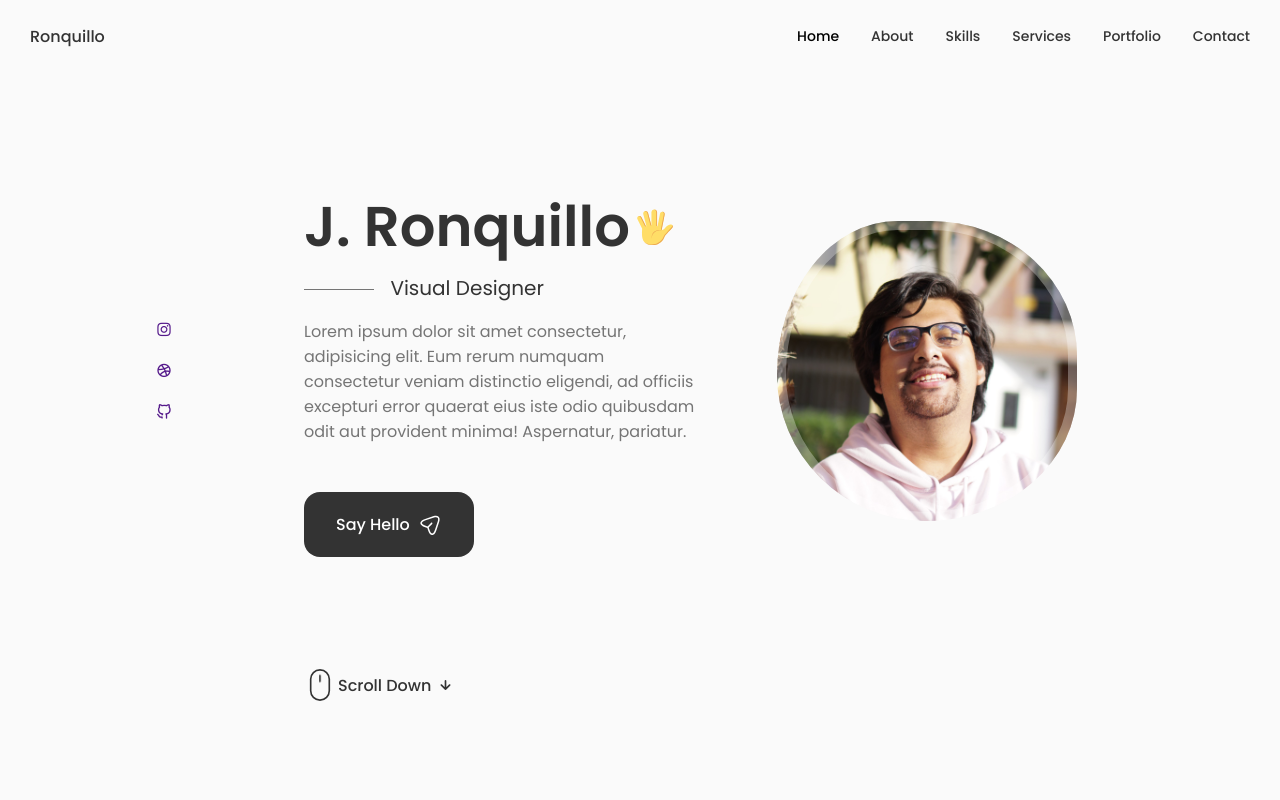
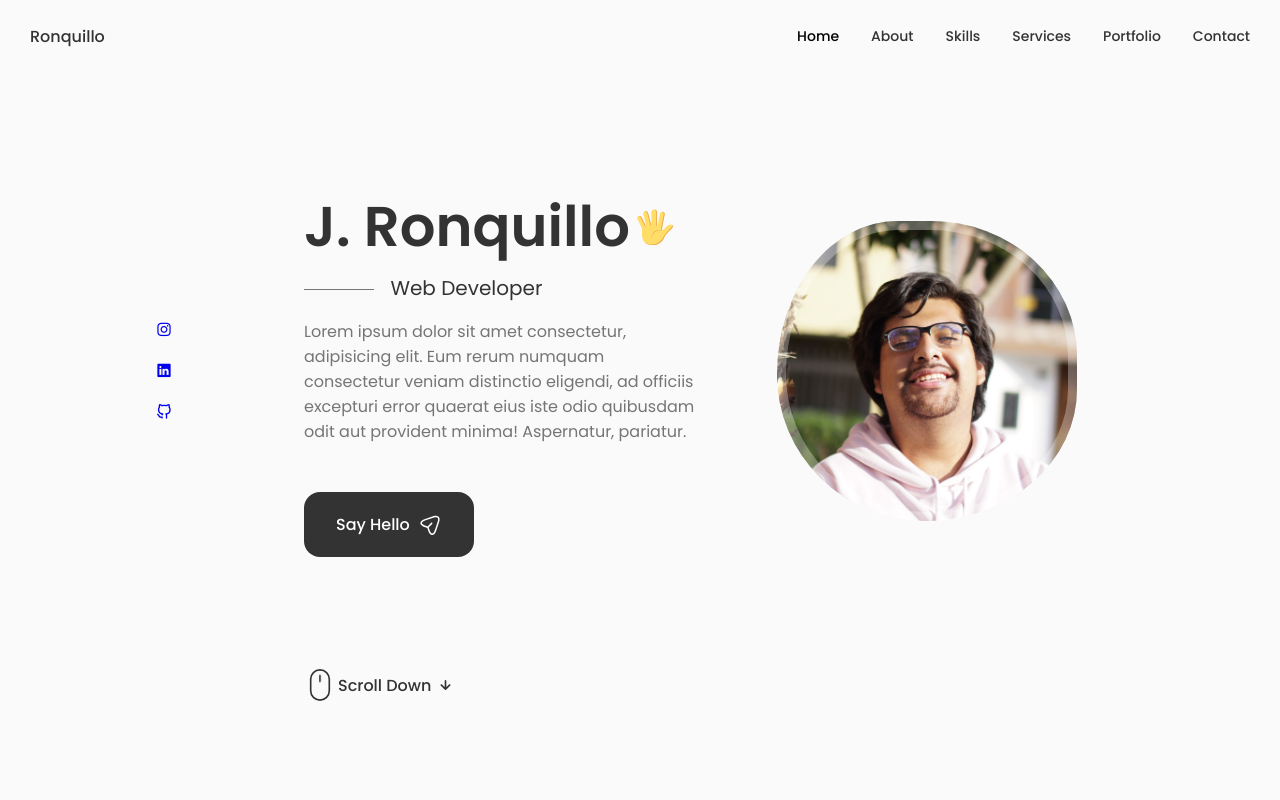
Before and after one commit to JesusRonquillo/portafolio, a React (Vite) app: page / in a window 1280 px wide. Shown: the top 800 px of the page. Built offline with nearby package versions, Linux system fonts and the light colour scheme.

Commit message:
portafolio-2

```diff
--- a/src/components/Home/Data.jsx
+++ b/src/components/Home/Data.jsx
@@ -55,7 +55,7 @@ const Data = () => {
           ></path>
         </svg>
       </h1>
-      <h3 className="home__subtitle">Visual Designer</h3>
+      <h3 className="home__subtitle">Web Developer</h3>
       <p className="home__description">
         Lorem ipsum dolor sit amet consectetur, adipisicing elit. Eum rerum
         numquam consectetur veniam distinctio eligendi, ad officiis excepturi
--- a/src/components/Home/Social.jsx
+++ b/src/components/Home/Social.jsx
@@ -3,13 +3,25 @@ import React from "react";
 const Social = () => {
   return (
     <div className="home__social">
-      <a href="" className="home_social-icon" target="_blank">
+      <a
+        href="https://www.instagram.com/ronquillo_13/"
+        className="home_social-icon"
+        target="_blank"
+      >
         <i className="uil uil-instagram"></i>
       </a>
-      <a href="" className="home_social-icon" target="_blank">
-        <i className="uil uil-dribbble"></i>
+      <a
+        href="https://www.linkedin.com/in/jesus-rafael-ronquillo-mallea-116229208/"
+        className="home_social-icon"
+        target="_blank"
+      >
+        <i className="uil uil-linkedin"></i>
       </a>
-      <a href="" className="home_social-icon" target="_blank">
+      <a
+        href="https://github.com/JesusRonquillo"
+        className="home_social-icon"
+        target="_blank"
+      >
         <i className="uil uil-github-alt"></i>
       </a>
     </div>
```
